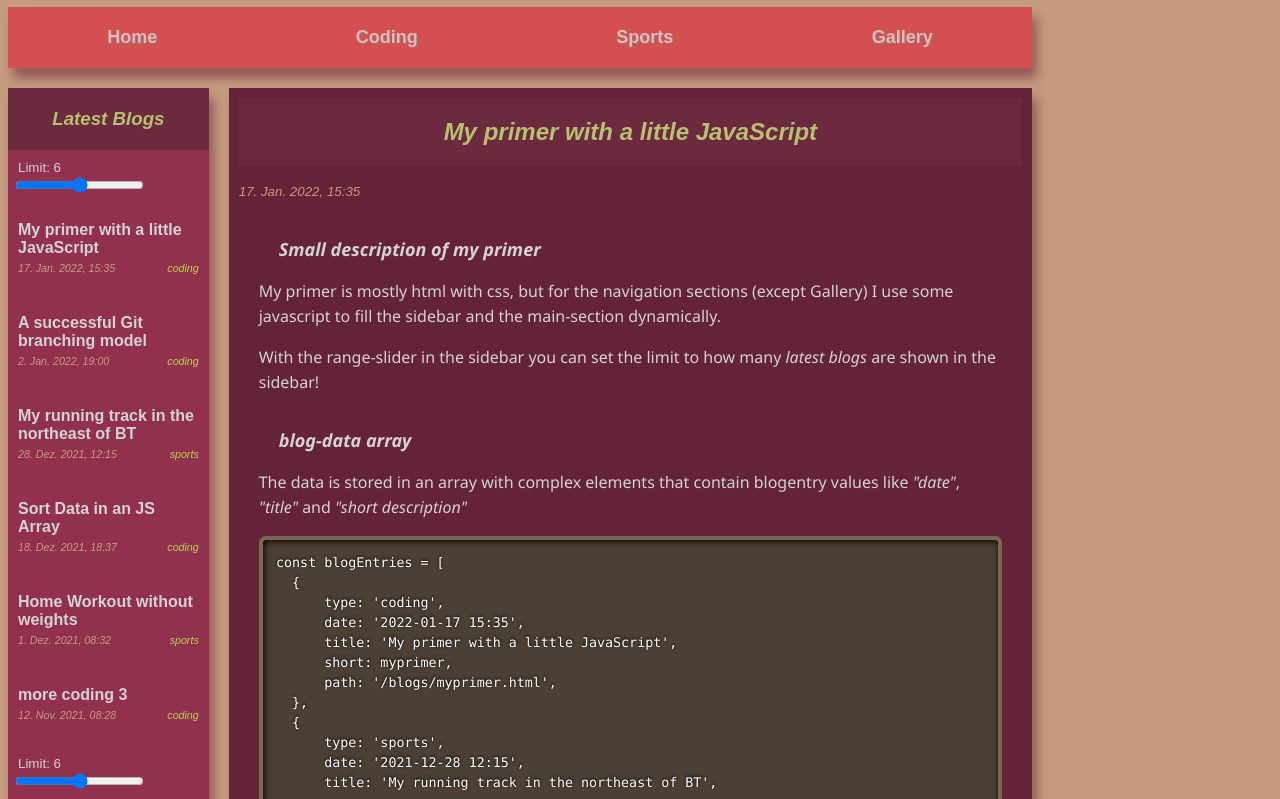
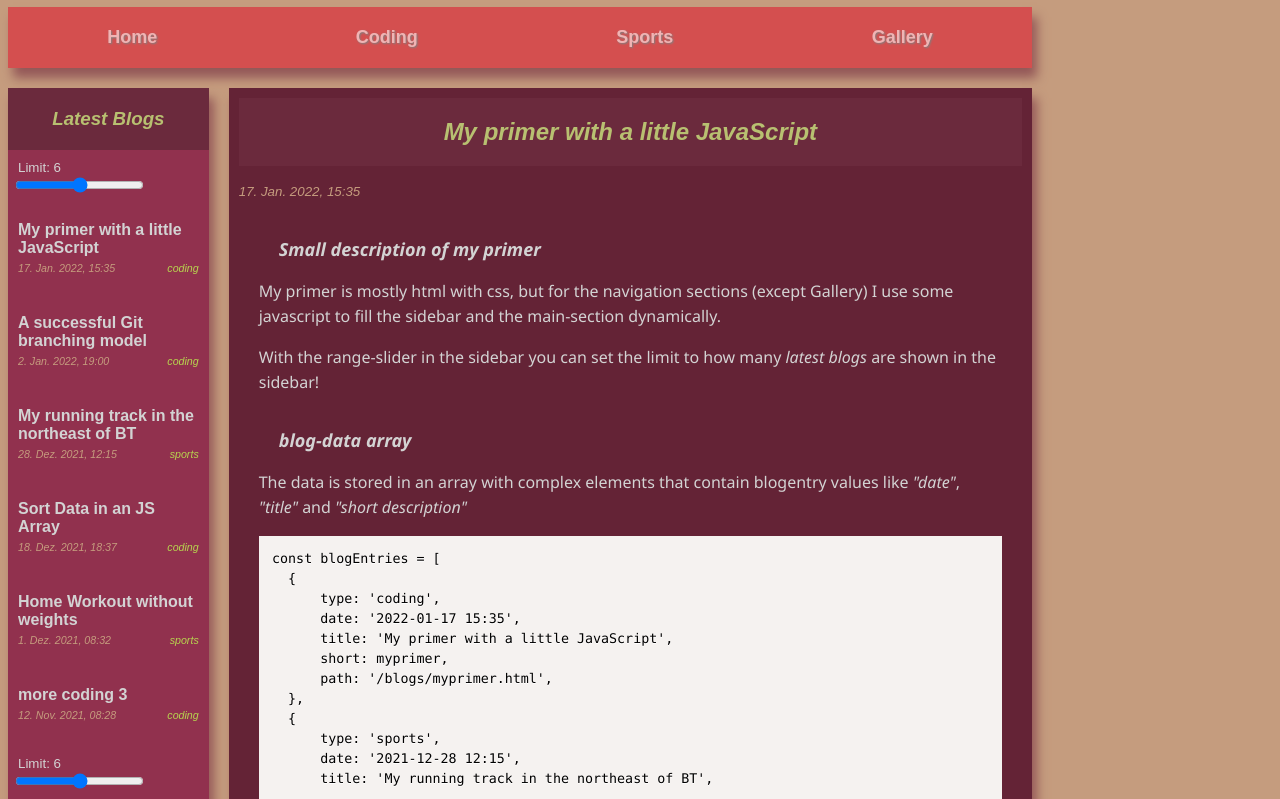
Before and after one commit to TomEsDE/wbs-primer-blog, a website built with Parcel: page blogs/myprimer.html in a window 1280 px wide. Shown: the part 141-940 px from the top of the page. Built offline with nearby package versions, Linux system fonts and the light colour scheme.

Commit message:
dark mode for syntax highlightin disabled

```diff
--- a/blogs/myprimer.html
+++ b/blogs/myprimer.html
@@ -4,7 +4,7 @@
     <title>My blog - final primer excercise</title>
     <meta charset="UTF-8" />
     <link href="https://cdnjs.cloudflare.com/ajax/libs/prism/1.26.0/themes/prism.min.css" rel="stylesheet" />
-    <link href="https://cdnjs.cloudflare.com/ajax/libs/prism/1.26.0/themes/prism-dark.min.css" rel="stylesheet" />
+    <!-- <link href="https://cdnjs.cloudflare.com/ajax/libs/prism/1.26.0/themes/prism-dark.min.css" rel="stylesheet" /> -->
 
     <link rel="stylesheet" href="../src/styles.css" />
   </head>
```
